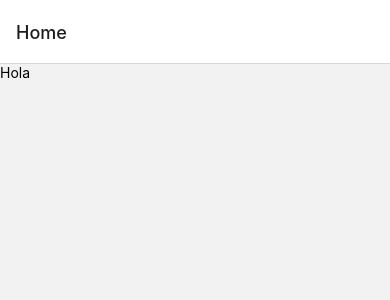
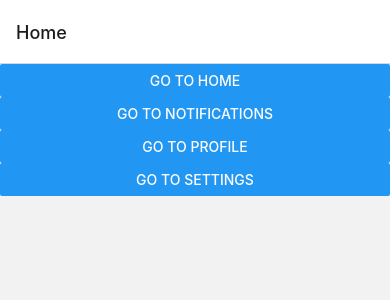
Before and after one commit to DenisFZelaya/reactnavigation-6, a React Native app: screen / in a window 390 px wide. Shown: the top 300 px of the page. Built offline with nearby package versions, Linux system fonts and the light colour scheme.

Commit message:
Separar componentes stack navigation

```diff
--- a/App.tsx
+++ b/App.tsx
@@ -1,52 +1,13 @@
 
 import React from 'react';
-import type { PropsWithChildren } from 'react';
-import {
-  SafeAreaView,
-  ScrollView,
-  StatusBar,
-  StyleSheet,
-  Text,
-  useColorScheme,
-  View,
-} from 'react-native';
-
 import { NavigationContainer } from '@react-navigation/native';
-import { createNativeStackNavigator } from '@react-navigation/native-stack';
-
-
-
-const Stack = createNativeStackNavigator();
-
-
-type SectionProps = PropsWithChildren<{
-  title: string;
-}>;
-
+import NativeStackNavigation from './src/navigations/NativeStackNavigation';
 
 function App(): JSX.Element {
-  const isDarkMode = useColorScheme() === 'dark';
-
   return (
-
     <NavigationContainer>
-      <Stack.Navigator>
-        <Stack.Screen name="Home" component={Home} />
-        <Stack.Screen name="Notifications" component={Home} />
-        <Stack.Screen name="Profile" component={Home} />
-        <Stack.Screen name="Settings" component={Home} />
-      </Stack.Navigator>
+      <NativeStackNavigation />
     </NavigationContainer>
-
   );
 }
-
-function Home() {
-  return (
-    <Text>
-      Hola
-    </Text>
-  )
-}
-
 export default App;
--- /dev/null
+++ b/src/navigations/NativeStackNavigation.tsx
@@ -0,0 +1,30 @@
+import { View, Text, ScrollView, Button } from 'react-native'
+import React from 'react'
+import { createNativeStackNavigator } from '@react-navigation/native-stack';
+
+const Stack = createNativeStackNavigator();
+
+function NativeStackNavigation(): JSX.Element {
+    return (
+        <Stack.Navigator initialRouteName='Home'>
+            <Stack.Screen name="Home" component={Home} />
+            <Stack.Screen name="Notifications" component={Home} />
+            <Stack.Screen name="Profile" component={Home} />
+            <Stack.Screen name="Settings" component={Home} />
+        </Stack.Navigator>
+    )
+}
+
+function Home({ navigation }): JSX.Element {
+    return (
+        <ScrollView>
+            <Button title='Go to Home' onPress={() => navigation.navigate('Home')} />
+            <Button title='Go to Notifications' onPress={() => navigation.navigate('Notifications')} />
+            <Button title='Go to Profile' onPress={() => navigation.navigate('Profile')} />
+            <Button title='Go to Settings' onPress={() => navigation.navigate('Settings')} />
+        </ScrollView>
+
+    )
+}
+
+export default NativeStackNavigation;
```
Also changed, not shown: 1 other file (tests, documents, lock files or other folders).
